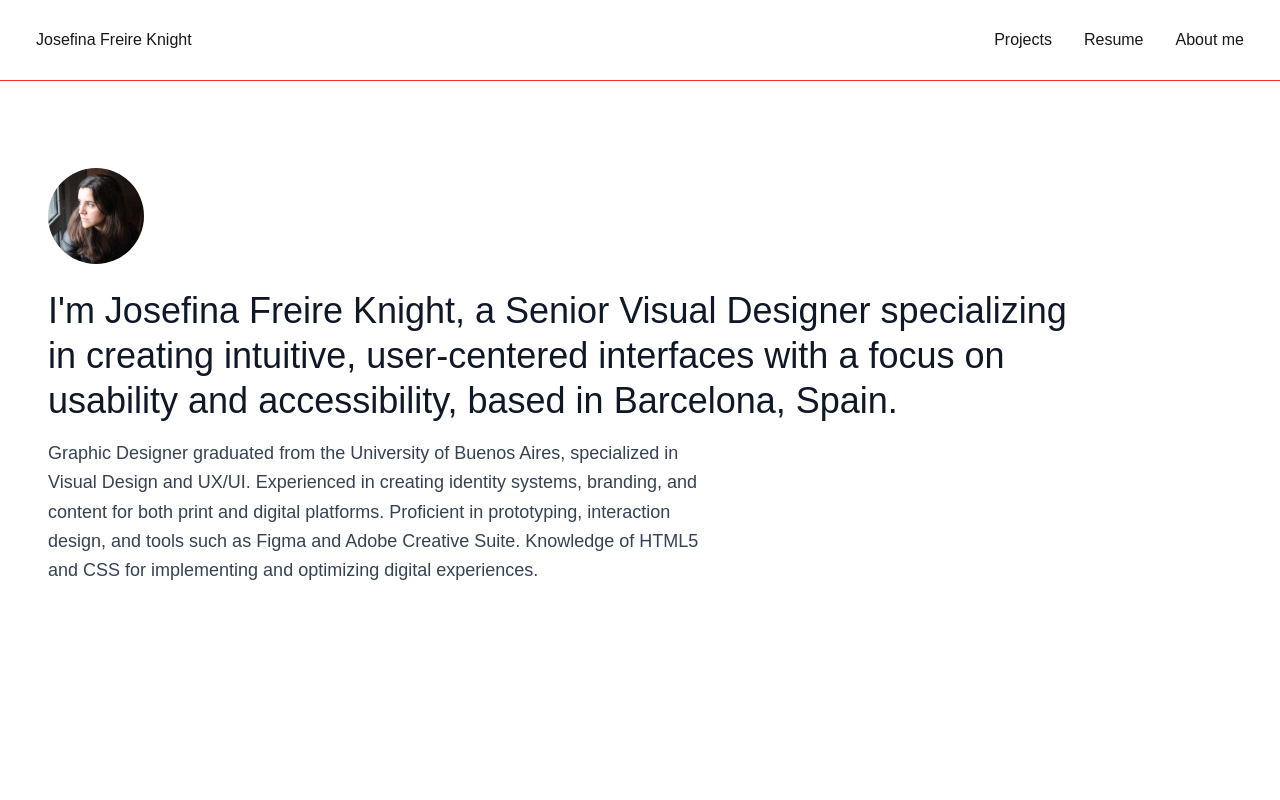
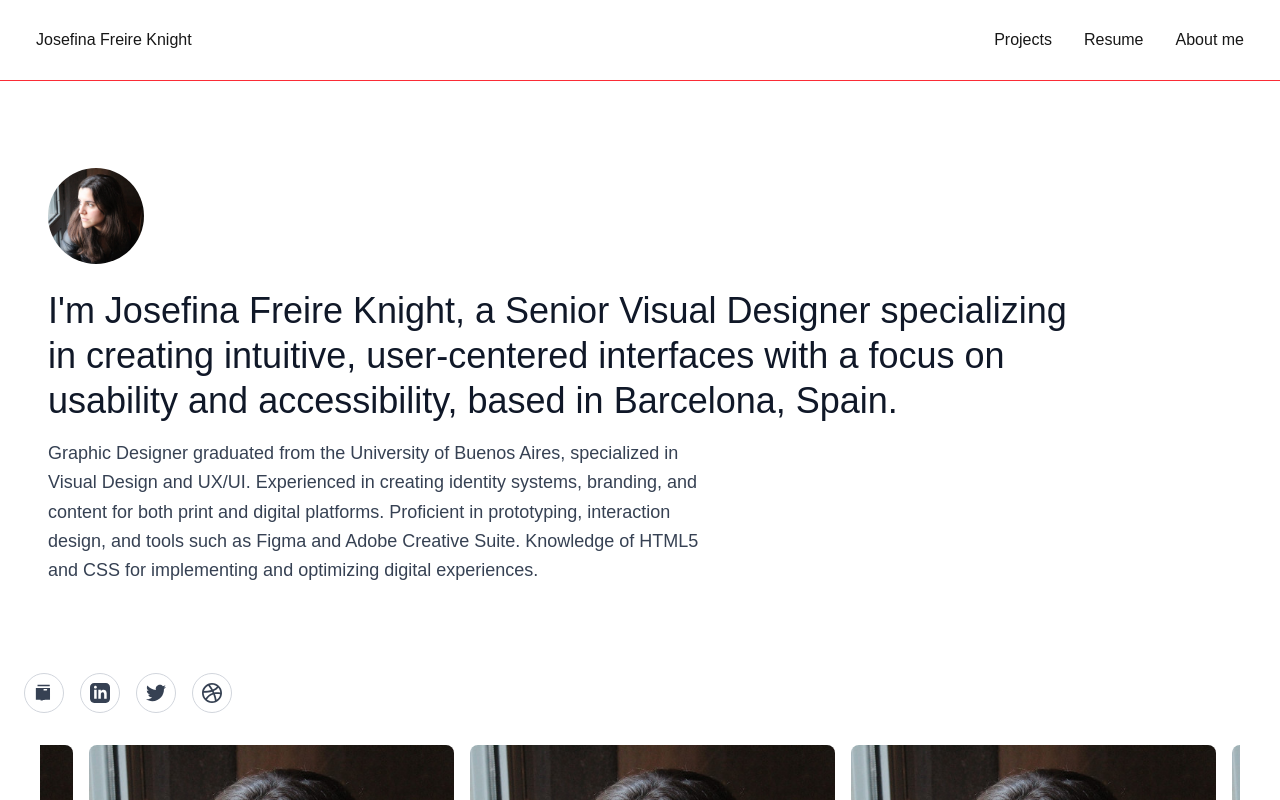
Before and after one commit to tomasfrancizco/portfolio-josefina, a Next.js app: page / in a window 1280 px wide. Built offline with nearby package versions, Linux system fonts and the light colour scheme.

Commit message:
added SocialLinks and Carousel

```diff
--- a/src/app/page.tsx
+++ b/src/app/page.tsx
@@ -1,11 +1,14 @@
 import DefaultLayout from "@/components/Layouts/DefaultLayout";
 import Cover from "@/components/Cover";
-
+import SocialLinks from "@/components/SocialLinks";
+import ImageCarousel from "@/components/ImageCarousel";
 export default function Home() {
   return (
     <>
       <DefaultLayout>
         <Cover />
+        <SocialLinks />
+        <ImageCarousel />
       </DefaultLayout>
     </>
   );
--- a/src/components/Cover.tsx
+++ b/src/components/Cover.tsx
@@ -27,7 +27,7 @@ export default function Cover() {
           </h1>
 
           {/* Subtitle */}
-          <p className="max-w-2xl text-left text-lg leading-relaxed text-gray-700">
+          <p className="mb-6 max-w-2xl text-left text-lg leading-relaxed text-gray-700">
             Graphic Designer graduated from the University of Buenos Aires,
             specialized in Visual Design and UX/UI. Experienced in creating
             identity systems, branding, and content for both print and digital
--- /dev/null
+++ b/src/components/ImageCarousel.tsx
@@ -0,0 +1,74 @@
+"use client";
+import React, { useEffect, useRef } from "react";
+import Image from "next/image";
+
+const carouselImages = [
+  { id: 1, src: "/profile-image.jpg", alt: "Image 1" },
+  { id: 2, src: "/profile-image.jpg", alt: "Image 2" },
+  { id: 3, src: "/profile-image.jpg", alt: "Image 3" },
+  { id: 4, src: "/profile-image.jpg", alt: "Image 4" },
+  { id: 5, src: "/profile-image.jpg", alt: "Image 5" },
+  { id: 6, src: "/profile-image.jpg", alt: "Image 6" },
+  // Duplicate the first few images to create a seamless loop effect
+  { id: 7, src: "/profile-image.jpg", alt: "Image 1" },
+  { id: 8, src: "/profile-image.jpg", alt: "Image 2" },
+  { id: 9, src: "/profile-image.jpg", alt: "Image 3" },
+];
+
+export default function ImageCarousel() {
+  const scrollRef = useRef<HTMLDivElement>(null);
+
+  useEffect(() => {
+    const scrollContainer = scrollRef.current;
+    if (!scrollContainer) return;
+
+    let animationId: number;
+    let scrollAmount = 0;
+    const scrollSpeed = 1; // Controls the speed of scrolling
+
+    const scroll = () => {
+      if (!scrollContainer) return;
+
+      scrollAmount += scrollSpeed;
+      scrollContainer.scrollLeft = scrollAmount;
+
+
+      if (scrollAmount >= (scrollContainer.scrollWidth - scrollContainer.clientWidth) * 0.75) {
+        scrollAmount = 0;
+      }
+
+      animationId = requestAnimationFrame(scroll);
+    };
+
+    animationId = requestAnimationFrame(scroll);
+
+    return () => {
+      cancelAnimationFrame(animationId);
+    };
+  }, []);
+
+  return (
+    <div className="w-full my-8 px-4 overflow-hidden">
+      <div
+        ref={scrollRef}
+        className="flex gap-4 overflow-x-hidden"
+      >
+        {carouselImages.map((image) => (
+          <div
+            key={image.id}
+            className="flex-shrink-0"
+          >
+            <Image
+              src={image.src}
+              alt={image.alt}
+              width={365}
+              height={240}
+              className="rounded-lg object-cover"
+              priority
+            />
+          </div>
+        ))}
+      </div>
+    </div>
+  );
+}
--- a/src/components/Navbar.tsx
+++ b/src/components/Navbar.tsx
@@ -55,24 +55,26 @@ const Navbar = (props: {
         </div>
 
         <div className="hidden sm:block">
-          <p>Josefina Freire Knight</p>
+          <Link href="/">
+            <p className="hover:text-gray-400">Josefina Freire Knight</p>
+          </Link>
         </div>
 
         <div>
           <ul className="flex items-center gap-8 2xsm:gap-4">
             <li>
               <Link href="/projects">
-                <p>Projects</p>
+                <p className="hover:text-gray-400">Projects</p>
               </Link>
             </li>
             <li>
               <Link href="/resume">
-                <p>Resume</p>
+                <p className="hover:text-gray-400">Resume</p>
               </Link>
             </li>
             <li>
               <Link href="/about-me">
-                <p>About me</p>
+                <p className="hover:text-gray-400">About me</p>
               </Link>
             </li>
           </ul>
--- /dev/null
+++ b/src/components/SocialLinks.tsx
@@ -0,0 +1,57 @@
+"use client";
+import React from "react";
+import Link from "next/link";
+
+export default function SocialLinks() {
+  return (
+    <div className="flex space-x-4">
+      {/* Behance */}
+      <Link
+        href="https://behance.net"
+        target="_blank"
+        rel="noopener noreferrer"
+        className="flex h-10 w-10 items-center justify-center rounded-full bg-white border border-gray-300 text-gray-700 transition-colors hover:bg-gray-900 hover:text-gray-200"
+      >
+        <svg xmlns="http://www.w3.org/2000/svg" width="20" height="20" viewBox="0 0 24 24" fill="currentColor">
+          <path d="M8.228 15.01h-2.228v-2.01h2.261c1.878 0 2.003 1.794 0 2.01zm6.758-7.73h-3.486v1.67h3.486c1.043 0 1.369-1.67 0-1.67zm-6.758 3.73h-2.228v-2.01h2.261c1.616 0 1.766 2.01 0 2.01zm10.661-7.01h-14.667v-2h14.667v2zm-14.667 16h-1.989v-14h16.977v14h-14.988zm8.624-3.939c1.2.41 1.607 1.938 1.179 2.998-.331.811-1.022 1.155-1.845 1.267-.555.07-1.109.06-1.668.06v.584h-2.627c0-2.837.049-5.628 0-8.382h4.705c1.523 0 2.666.65 3.033 1.976.36 1.358-.036 2.868-1.381 3.53.244.236.478.472.604.769z"/>
+        </svg>
+      </Link>
+
+      {/* LinkedIn */}
+      <Link
+        href="https://linkedin.com"
+        target="_blank"
+        rel="noopener noreferrer"
+        className="flex h-10 w-10 items-center justify-center rounded-full bg-white border border-gray-300 text-gray-700 transition-colors hover:bg-gray-900 hover:text-gray-200"
+      >
+        <svg xmlns="http://www.w3.org/2000/svg" width="20" height="20" viewBox="0 0 24 24" fill="currentColor">
+          <path d="M19 0h-14c-2.761 0-5 2.239-5 5v14c0 2.761 2.239 5 5 5h14c2.762 0 5-2.239 5-5v-14c0-2.761-2.238-5-5-5zm-11 19h-3v-11h3v11zm-1.5-12.268c-.966 0-1.75-.79-1.75-1.764s.784-1.764 1.75-1.764 1.75.79 1.75 1.764-.783 1.764-1.75 1.764zm13.5 12.268h-3v-5.604c0-3.368-4-3.113-4 0v5.604h-3v-11h3v1.765c1.396-2.586 7-2.777 7 2.476v6.759z"/>
+        </svg>
+      </Link>
+
+      {/* Twitter */}
+      <Link
+        href="https://twitter.com"
+        target="_blank"
+        rel="noopener noreferrer"
+        className="flex h-10 w-10 items-center justify-center rounded-full bg-white border border-gray-300 text-gray-700 transition-colors hover:bg-gray-900 hover:text-gray-200"
+      >
+        <svg xmlns="http://www.w3.org/2000/svg" width="20" height="20" viewBox="0 0 24 24" fill="currentColor">
+          <path d="M24 4.557c-.883.392-1.832.656-2.828.775 1.017-.609 1.798-1.574 2.165-2.724-.951.564-2.005.974-3.127 1.195-.897-.957-2.178-1.555-3.594-1.555-3.179 0-5.515 2.966-4.797 6.045-4.091-.205-7.719-2.165-10.148-5.144-1.29 2.213-.669 5.108 1.523 6.574-.806-.026-1.566-.247-2.229-.616-.054 2.281 1.581 4.415 3.949 4.89-.693.188-1.452.232-2.224.084.626 1.956 2.444 3.379 4.6 3.419-2.07 1.623-4.678 2.348-7.29 2.04 2.179 1.397 4.768 2.212 7.548 2.212 9.142 0 14.307-7.721 13.995-14.646.962-.695 1.797-1.562 2.457-2.549z"/>
+        </svg>
+      </Link>
+
+      {/* Dribbble */}
+      <Link
+        href="https://dribbble.com"
+        target="_blank"
+        rel="noopener noreferrer"
+        className="flex h-10 w-10 items-center justify-center rounded-full bg-white border border-gray-300 text-gray-700 transition-colors hover:bg-gray-900 hover:text-gray-200"
+      >
+        <svg xmlns="http://www.w3.org/2000/svg" width="20" height="20" viewBox="0 0 24 24" fill="currentColor">
+          <path d="M12 0c-6.628 0-12 5.373-12 12s5.372 12 12 12 12-5.373 12-12-5.372-12-12-12zm9.885 11.441c-2.575-.422-4.943-.445-7.103-.073-.244-.563-.497-1.125-.767-1.68 2.31-1 4.165-2.358 5.548-4.082 1.35 1.594 2.197 3.619 2.322 5.835zm-3.842-7.282c-1.205 1.554-2.868 2.783-4.986 3.68-1.016-1.861-2.178-3.676-3.488-5.438.779-.197 1.591-.314 2.431-.314 2.275 0 4.368.779 6.043 2.072zm-10.516-.993c1.331 1.742 2.511 3.538 3.537 5.381-2.43.715-5.331 1.082-8.684 1.105.692-2.835 2.601-5.193 5.147-6.486zm-5.44 8.834l.013-.256c3.849-.005 7.169-.448 9.95-1.322.233.475.456.952.67 1.432-3.38 1.057-6.165 3.222-8.337 6.48-1.432-1.719-2.296-3.927-2.296-6.334zm3.829 7.81c1.969-3.088 4.482-5.098 7.598-6.027.928 2.42 1.609 4.91 2.043 7.46-3.349 1.291-6.953.666-9.641-1.433zm11.586.43c-.438-2.353-1.08-4.653-1.92-6.897 1.876-.265 3.94-.196 6.199.196-.437 2.786-2.028 5.192-4.279 6.701z"/>
+        </svg>
+      </Link>
+    </div>
+  );
+}
```
